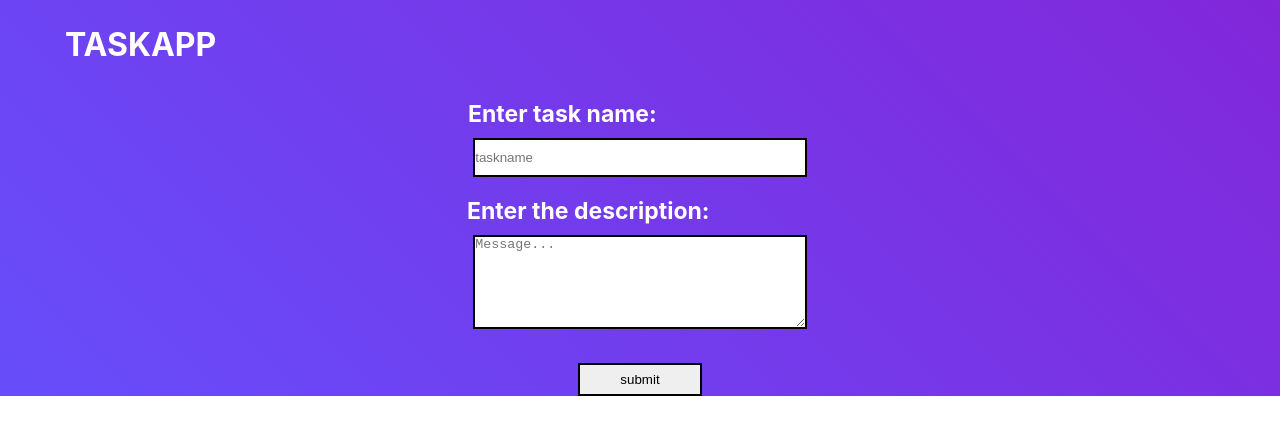
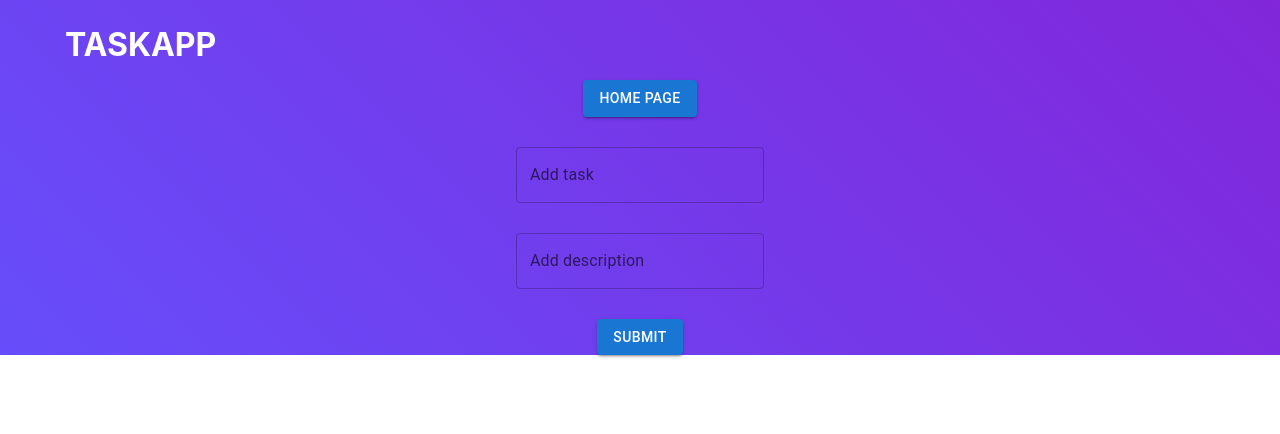
Before and after one commit to mugeshkumar11/react-website, a React (Create React App) app in the folder react-app.js/: page /Addtask in a window 1280 px wide. Shown: the top 434 px of the page. Built offline with nearby package versions, Linux system fonts and the light colour scheme.

Commit message:
add new file

```diff
--- a/react-app.js/package.json
+++ b/react-app.js/package.json
@@ -3,12 +3,17 @@
   "version": "0.1.0",
   "private": true,
   "dependencies": {
+    "@emotion/react": "^11.10.5",
+    "@emotion/styled": "^11.10.5",
+    "@mui/material": "^5.10.13",
+    "@reduxjs/toolkit": "^1.9.0",
     "@testing-library/jest-dom": "^5.16.5",
     "@testing-library/react": "^13.4.0",
     "@testing-library/user-event": "^13.5.0",
     "react": "^18.2.0",
     "react-dom": "^18.2.0",
     "react-hook-form": "^7.38.0",
+    "react-redux": "^8.0.5",
     "react-router-dom": "^6.4.2",
     "react-scripts": "5.0.1",
     "web-vitals": "^2.1.4"
--- a/react-app.js/src/App.js
+++ b/react-app.js/src/App.js
@@ -12,8 +12,8 @@ import {initialstate, stateReducer} from "./pages/context/Reduce";
 
 
 function App() {
-  const [state, dispatch] = useReducer(stateReducer, initialstate )
-  console.log("statereduce", state);
+  const [state, dispatch] = useReducer(stateReducer, {event:[]} )
+  console.log("statereduce", state,dispatch);
 
 
 
--- a/react-app.js/src/pages/context/Reduce.js
+++ b/react-app.js/src/pages/context/Reduce.js
@@ -1,8 +1,9 @@
 
 
 export const initialstate = {
-    age:24,
+   // age:24,
     event:[],
+    isAuthenticated:false
 };
 export const stateReducer = (state, action) =>{
     console.log("action", state, action);
@@ -28,7 +29,7 @@ export const stateReducer = (state, action) =>{
         case 'deltask':
             return{
                 ...state,
-                event:state.event.filter((item)=>item.check !== action.payload)
+                event:state.event.filter((item)=>item.id!== action.payload)
             }
         case 'default':
             return{
@@ -38,7 +39,13 @@ export const stateReducer = (state, action) =>{
                     }return item;
                 })
             }
-         default:
+        case 'update':
+           return{
+            ...state,
+            event:[...state.event.filter((item)=>item.id!==action.payload.id),action.payload]
+           }
+
+        default:
             return state
 
 
--- a/react-app.js/src/pages/header/Header.js
+++ b/react-app.js/src/pages/header/Header.js
@@ -8,6 +8,7 @@ import { Link } from 'react-router-dom';
 
 
 const Header = () => {
+
 
   return (
     <div>
--- a/react-app.js/src/pages/login page/Login.css
+++ b/react-app.js/src/pages/login page/Login.css
@@ -40,7 +40,7 @@ body {
     border-radius: 5px;
     box-shadow: 0 2px 10px rgba(0, 0, 0, 0.3);
     width: 400px;
-    height: 500px;
+    height: 400px;
     padding: 70px 40px;
 }
 .loginflex h1{
@@ -57,25 +57,22 @@ body {
 .input label{
     display: block;
     margin-bottom: 15px;
-    text-align: start;
+   margin: 0px;
 }
 .input input{
     width: 100%;
-    height: 40px;
+    height: 20px;
     background-color: transparent;
     border: 2px solid #f0f0f0;
     border-radius: 5px;
 }
 .btn button{
-    width: 100%;
-    height: 40px;
-    line-height: 40px;
-    background-color: #3498db;
-    border:1px solid #3498db;
-    border-radius: 5px;
+    display: flex;
+    margin-left: 120px;
+   justify-content: center;
     cursor: pointer;
     color: #fff;
-    display: block;
+
     font-size: 16px;
 }
 h4{
--- a/react-app.js/src/pages/login page/Login.js
+++ b/react-app.js/src/pages/login page/Login.js
@@ -3,7 +3,7 @@ import { useState} from "react";
 import './Login.css'
 import User from './Credential.json';
 import { useNavigate } from "react-router-dom";
-
+import {TextField,Button} from '@mui/material'
 
 
 function Login() {
@@ -43,6 +43,7 @@ function Login() {
          return;
       }
       console.log("state",username,userpassword);
+
 };
 
 
@@ -56,19 +57,21 @@ function Login() {
             <h1>Login</h1>
             <form>
               <div className={"input"}>
-                <label for="username">Username</label>
-                <input value={username} placeholder={"Username"} onChange={handleUserName} />
+
+                <TextField id="outlined-basic" label="username" variant="outlined" value={username} placeholder={"Username"} onChange={handleUserName} />
               </div>
 
               <div className={"input"}>
-                <label for="password">Password</label>
-                <input type={"password"} value={userpassword} placeholder={"Password"} onChange={handleUserPassword} />
+
+                <TextField id="outlined-basic" label="password" variant="outlined"  type={"password"} value={userpassword} placeholder={"Password"} onChange={handleUserPassword}/>
               </div>
               <div className={"btn"}>
-                <button onClick={(eve) => handleSubmit(eve)}>Submit</button>
+
+                <Button variant="contained" onClick={(eve) => handleSubmit(eve)}>Submit</Button>
               </div>
               <h4>{error}</h4>
             </form>
+
 
           </div>
         </section>
--- a/react-app.js/src/pages/task/Addtask.js
+++ b/react-app.js/src/pages/task/Addtask.js
@@ -1,19 +1,27 @@
 import React from "react";
 import "./addtask.css"
-import { Link,useSearchParams } from "react-router-dom";
+import { Link,Navigate,useNavigate,useSearchParams } from "react-router-dom";
 import { useState,useContext } from "react";
 import {statecontext} from '../context/Context';
+import {TextField,Button} from '@mui/material'
 
 function Addtask() {
+
+  const {state, dispatch} = useContext(statecontext)
+  console.log("statecontext",state.event);
+
   const[param] = useSearchParams();
+  const navigate = useNavigate()
+  const id = parseInt(param.get("id"))
 
-  const [text, settext] = useState("");
-  const [des, setdes] = useState('');
+  let getid = state.event.findIndex(item=>item.id===id)
+
+
+  const [text, settext] = useState(state.event[getid]?.textform || "");
+  const [des, setdes] = useState(state.event[getid]?.descripe || "");
   const [event, setevent] = useState([]);
 
 
-  const {state, dispatch} = useContext(statecontext)
-  console.log("statecontext",state.event);
 
 
 
@@ -26,23 +34,37 @@ function Addtask() {
   };
 
 
-  const handlesum = (val) => {
-    val.preventDefault();
-
+  const handlesum = (values) => {
+    values.preventDefault();
+   if(id){
     const temp = {
-      text,
-      des,
+      id:id,
+      textform:text,
+      descripe:des,
+      complete:false,
+      prioritize:false,
     };
-
-    // setevent ([...event, temp]);
+   // console.log(temp);
+    dispatch({type:"update",payload:temp});
+    settext('')
+    setdes('')
+    navigate("/Home")
+   }
+   else{
+    const temp = {
+      id:state.event.length+1,
+      textform:text,
+      descripe:des,
+      prioritize:false,
+      complete:false
+    }
+     dispatch({type:"setevent", payload:[...state.event, temp]});
     settext('');
     setdes('');
-     dispatch({type:"setevent", payload:[...state.event, temp]})
+    //console.log(temp);
 
-    console.log("state", temp);
-
-  };
-
+   };
+  }
 
 
   return (
@@ -57,29 +79,33 @@ function Addtask() {
           </div>
         </section>
       </section>
-
+      <Link to={'/Home'}><Button variant="contained">Home page</Button></Link>
       <section className={"addtask"}>
         <section className={"container"}>
           <div className={"addflex"}>
             <form>
               <div className={"title"}>
-                <h3>Enter task name:</h3>
-                <input value={text} placeholder={"taskname"} onChange={handletext} />
+
+                <TextField id="outlined-basic" label="Add task" variant="outlined" value={text} placeholder={"taskname"} onChange={handletext}/>
               </div>
               <div className={"taskdesc"}>
-                <h3>Enter the description:</h3>
-                <textarea value={des}  placeholder={"Message..."} onChange={handledesc} />
+
+                <TextField id="outlined-basic" label="Add description" variant="outlined"value={des}  placeholder={"Message..."} onChange={handledesc} />
               </div>
               <div className={"taskbtn"}>
-                <button onClick={(val) => handlesum(val)}>submit</button>
+
+                <Button variant="contained" onClick={(values) => handlesum(values)}>submit</Button>
+
               </div>
             </form>
-            {state.event?.map((item , index) =><p key={index}>{item.text}{item.des}</p>)}
+
           </div>
         </section>
       </section>
     </div>
   );
+
+
 }
 
 export default Addtask;
--- a/react-app.js/src/pages/task/addtask.css
+++ b/react-app.js/src/pages/task/addtask.css
@@ -51,42 +51,38 @@ margin-bottom: 20px;
   .addflex{
     justify-content: flex-start;
   }
-  .title h3{
-    font-size: 23px;
-    color: #fff;
-    padding-top: 20px;
+ .form{
+  padding-top: 30px;
+ }
+  .TextField{
+    width: 29%;
+    padding-top:30px ;
     padding-bottom: 10px;
-    margin-right: 13.5%;
+
+    background-color: #fff;
   }
-  .title input{
-    width: 29%;
-    padding-top:10px ;
-    padding-bottom: 10px;
-    border:2px solid black;
-  }
-  .taskdesc h3{
-    font-size: 23px;
-    color: #fff;
-    padding-top: 20px;
-    padding-bottom: 10px;
-    margin-right: 9%;
-  }
-  .taskdesc textarea{
-    width: 29%;
-    padding-top:0px ;
-    padding-bottom: 60px;
-    border:2px solid black;
-  }
-  .taskbtn{
-    padding-top: 30px;
-  }
-  .taskbtn button{
-   padding: 7px 40px;
-   border:2px solid black;
-   cursor: pointer;
 
-  }
+ .title{
+  margin-top: 30px;
+  margin-bottom: 30px;
+ }
+ .taskdesc{
+  margin-bottom: 30px;
+ }
+ .Button{
+  margin-bottom: 20px;
+  color: #fff;
+ }
+ Link{
+margin-left: 30px;
+ }
+ label{
+  color: #fff;
+ }
   p{
     color: #fff;
     font-size: 20px;
   }
+.TextField{
+    color: #fff;
+  }
```
Also changed, not shown: react-app.js/src/pages/homelist/Home.js (+50 -29 lines), 1 other file (tests, documents, lock files or other folders).
